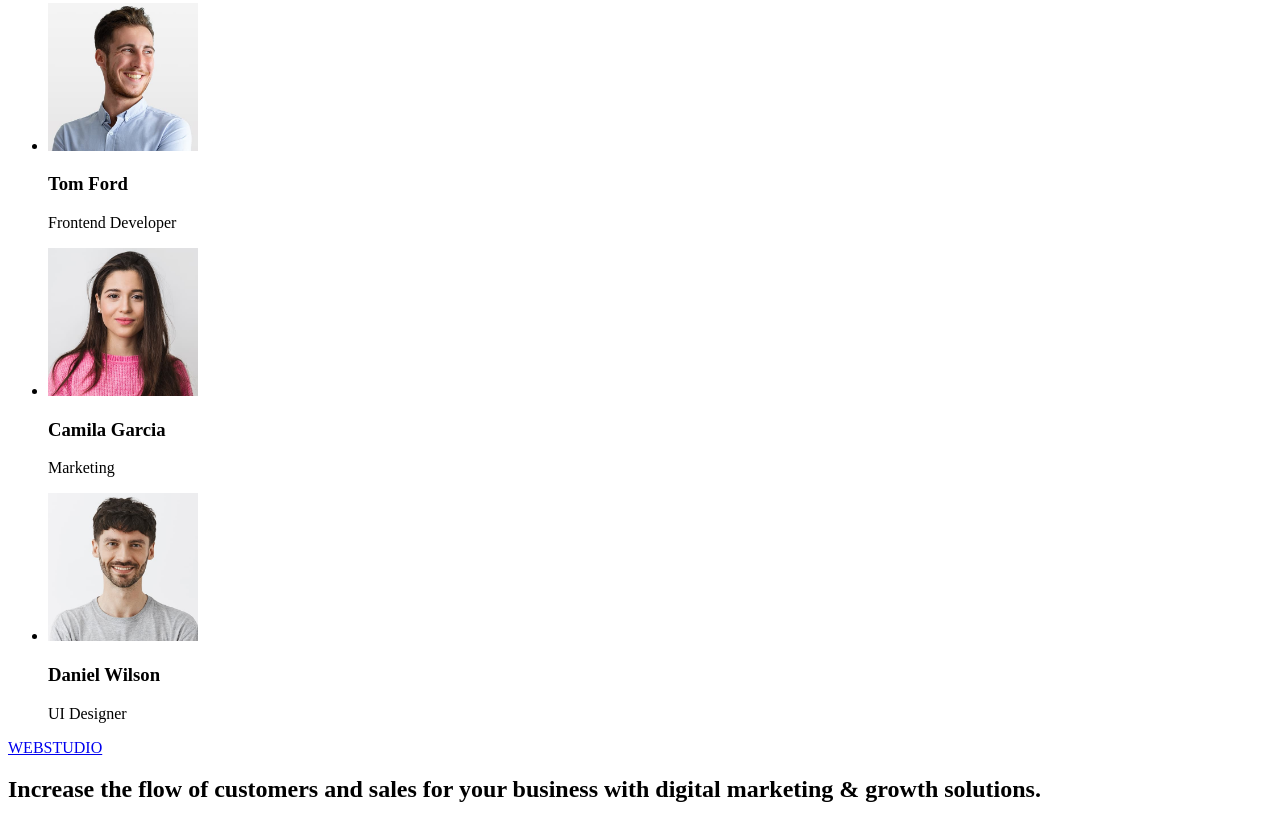
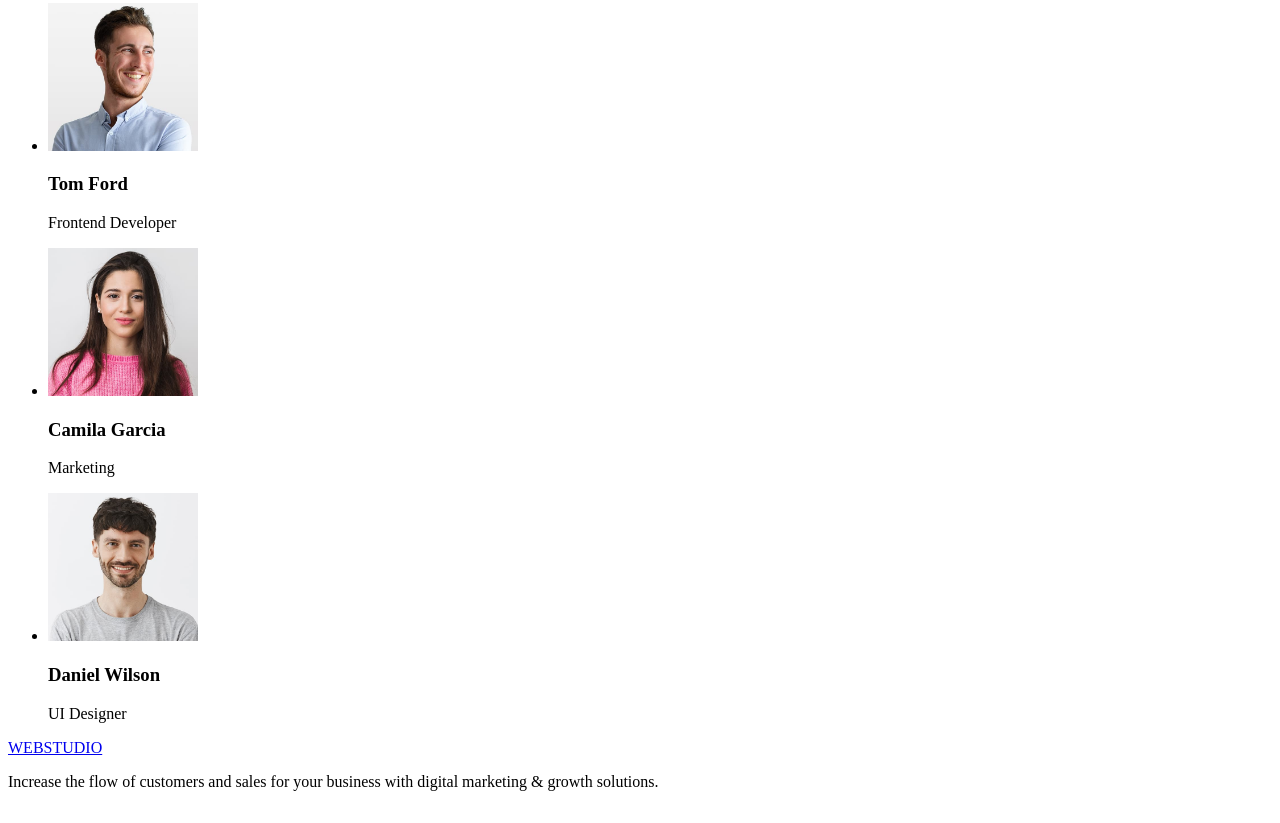
Before and after one commit to vitaliifedunyk/goit-markup-hw-01, a plain HTML site: page index.html in a window 1280 px wide. Shown: the part 866-1689 px from the top of the page. Drawn offline with Linux system fonts and the light colour scheme.

Commit message:
add index file

```diff
--- a/index.html
+++ b/index.html
@@ -86,7 +86,7 @@
 
     <footer>
         <a href="/">WEBSTUDIO</a>
-        <h2>Increase the flow of customers and sales for your business with digital marketing & growth solutions.</h2>
+        <p>Increase the flow of customers and sales for your business with digital marketing & growth solutions.</p>
     </footer>
 </body>
 </html>
```
